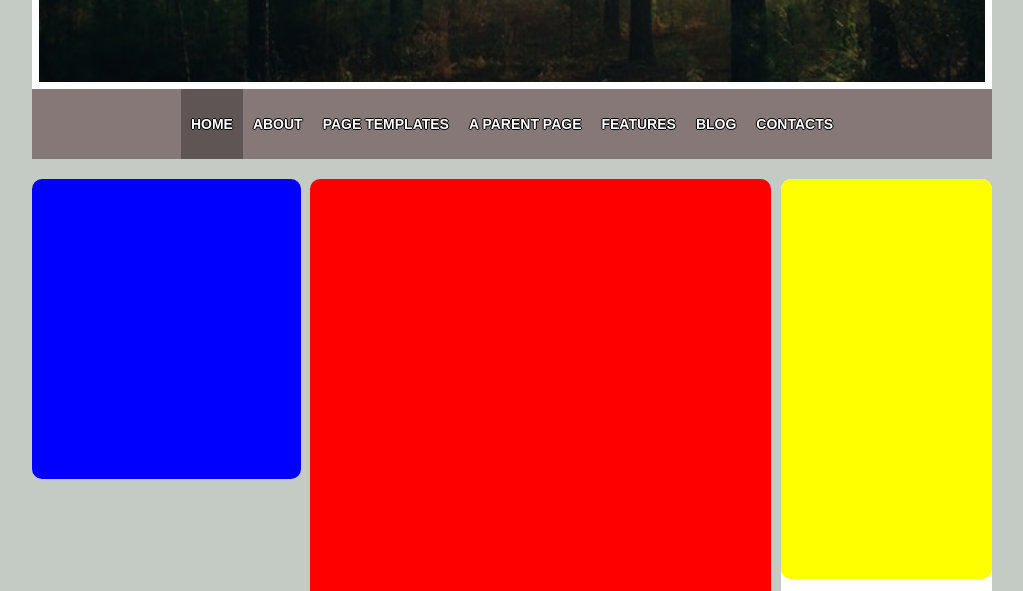
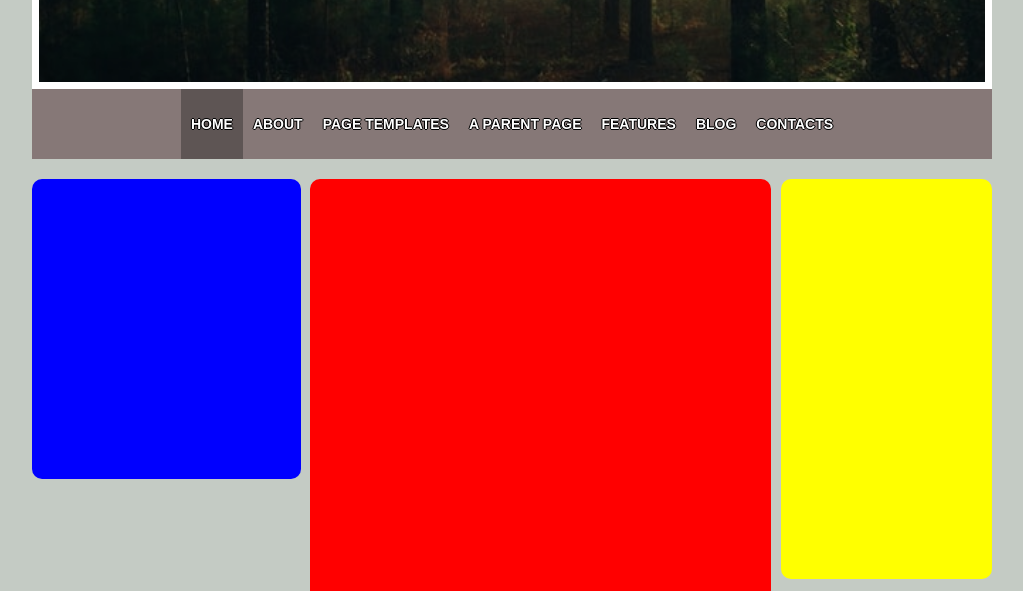
Before and after one commit to StefanoF707/htmlcss-struttura-wp, a plain HTML site: page index.html in a window 1280 px wide. Shown: the part 281-872 px from the top of the page, without its empty margins (128-1151 px from the left). Drawn offline with Linux system fonts and the light colour scheme.

Commit message:
eliminato sfondo bianco

```diff
--- a/css/style.css
+++ b/css/style.css
@@ -105,7 +105,6 @@ main {
 #box-left,
 #box-center,
 #box-right {
-  background: #fff;
   border-radius: 10px;
 }
 
@@ -124,7 +123,6 @@ main {
 
 #box-right {
   width: 22%;
-  background: #fff;
 }
 #box-right .widget {
   height: 400px;
```
